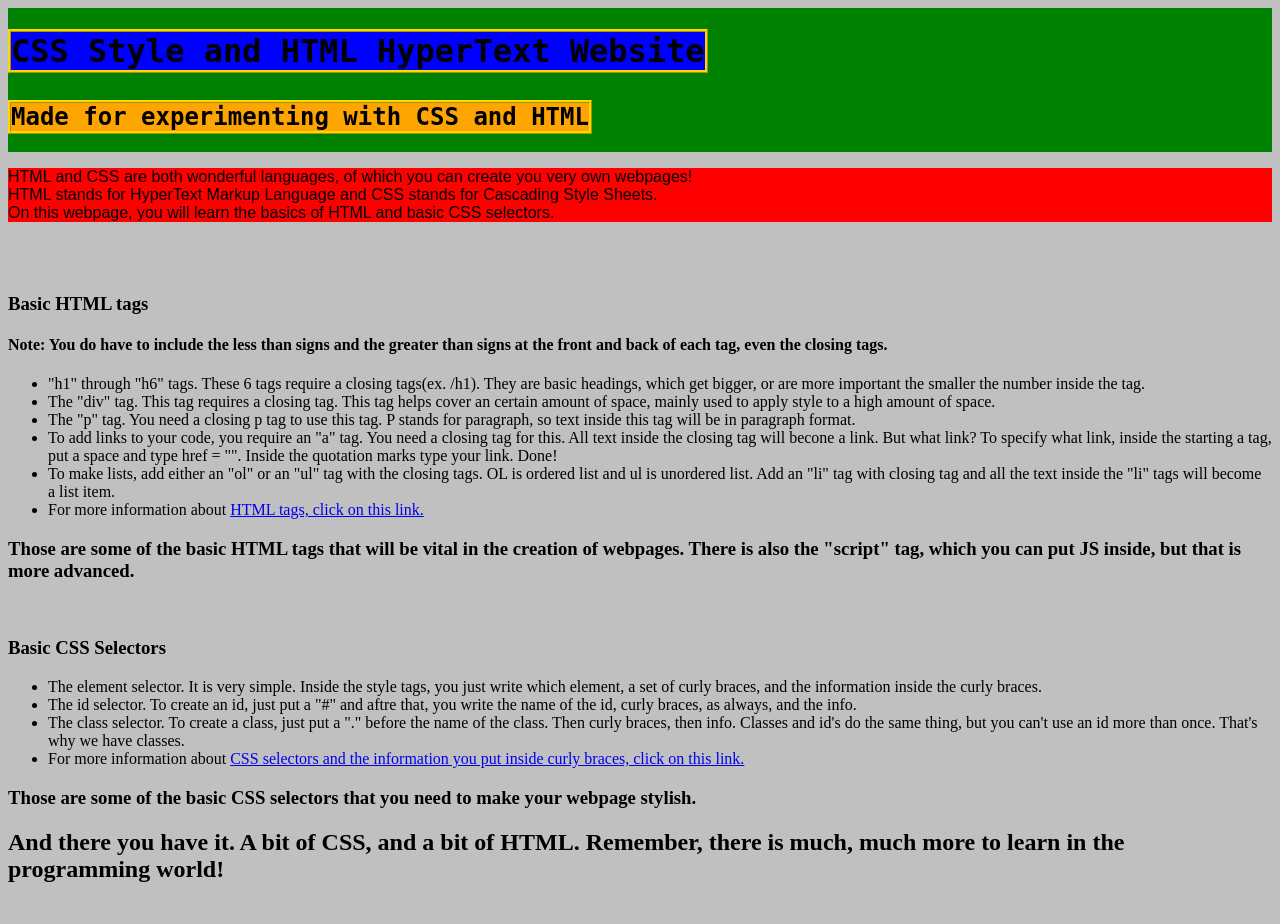
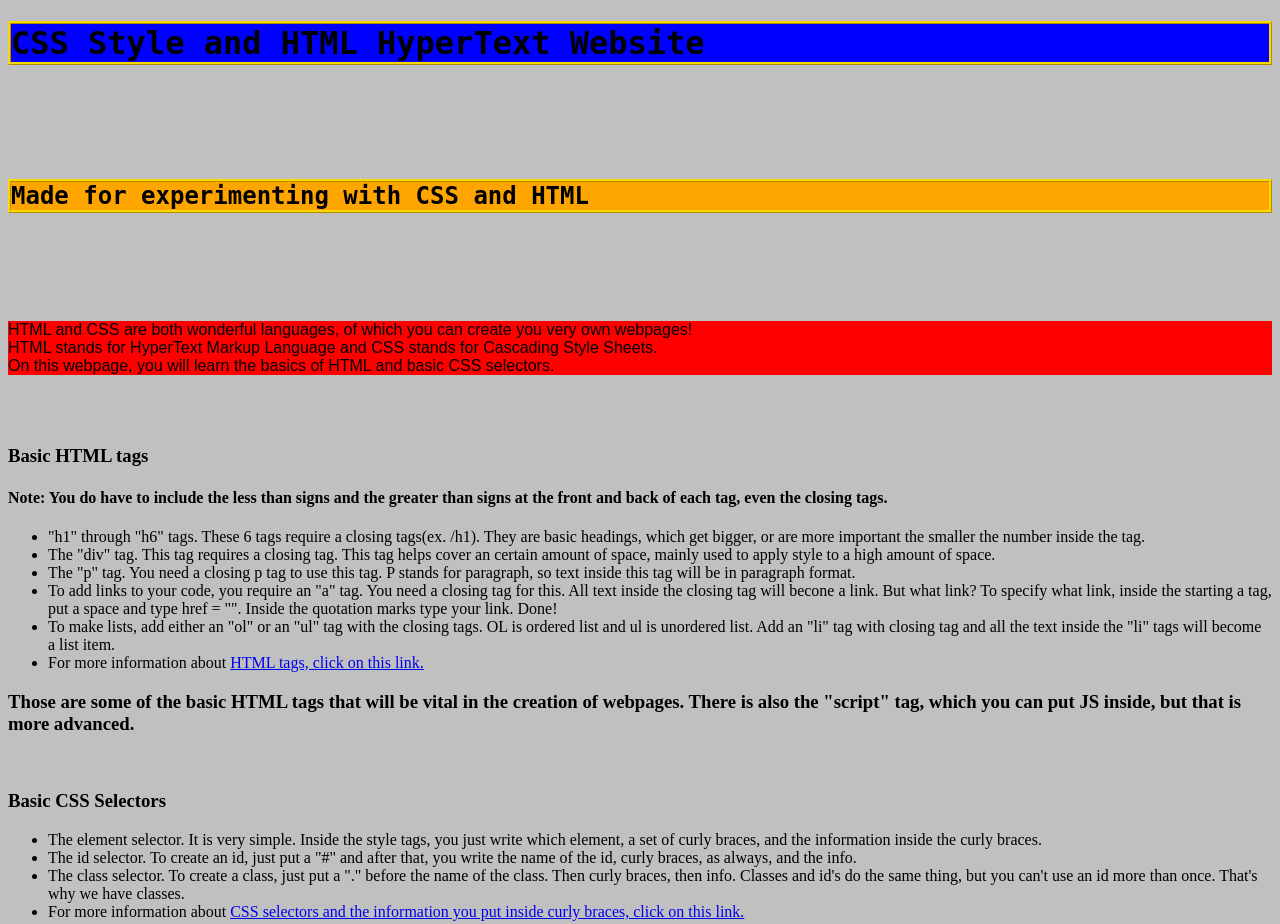
Before and after one commit to coder102510/coder102510.github.io, a plain HTML site: page index.html in a window 1280 px wide. Shown: the top 924 px of the page. Before the commit the page ends 903 px from the top, so only its background shows below. Drawn offline with Linux system fonts and the light colour scheme.

Commit message:
Update index.html

```diff
--- a/index.html
+++ b/index.html
@@ -14,7 +14,6 @@
                 font-family:mono;
                 font-weight:bold;
                 background:blue;
-                position:fixed;
                 border: 3px ridge gold;
             }
 
@@ -22,21 +21,14 @@
                 font-family:mono;
                 font-weight:bold;
                 background:orange;
-                position:fixed;
                 border: 3px ridge gold;
-            }
-            #background {
-                background:green;
-                /*position:fixed;*/
             }
         </style>
     </head>
     <body>
-      <!--heading text- h1's and h2's w/ id's and div-->
-        <div id = "background">
+      <!--heading text- h1's and h2's w/ id's-->
             <h1 id = "h1">CSS Style and HTML HyperText Website</h1> <!--line breakers--><br><br><br><br>
             <h2 id = "h2">Made for experimenting with CSS and HTML</h2> <!-- more line breakers--><br><br><br><br>
-        </div>
         <!--informational text - p's-->
         <p>
             HTML and CSS are both wonderful languages, of which you can create you very own webpages!<br>
@@ -58,7 +50,7 @@
         <h3>Basic CSS Selectors</h3>
         <ul>
             <li> The element selector. It is very simple. Inside the style tags, you just write which element, a set of curly braces, and the information inside the curly braces.</li>
-            <li> The id selector. To create an id, just put a "#" and aftre that, you write the name of the id, curly braces, as always, and the info.</li>
+            <li> The id selector. To create an id, just put a "#" and after that, you write the name of the id, curly braces, as always, and the info.</li>
             <li> The class selector. To create a class, just put a "." before the name of the class. Then curly braces, then info. Classes and id's do the same thing, but you can't use an id more than once. That's why we have classes.</li>
             <li> For more information about <a href = "https://www.khanacademy.org/computing/computer-programming/html-css">CSS selectors and the information you put inside curly braces, click on this link.</a></li>
         </ul>
```
